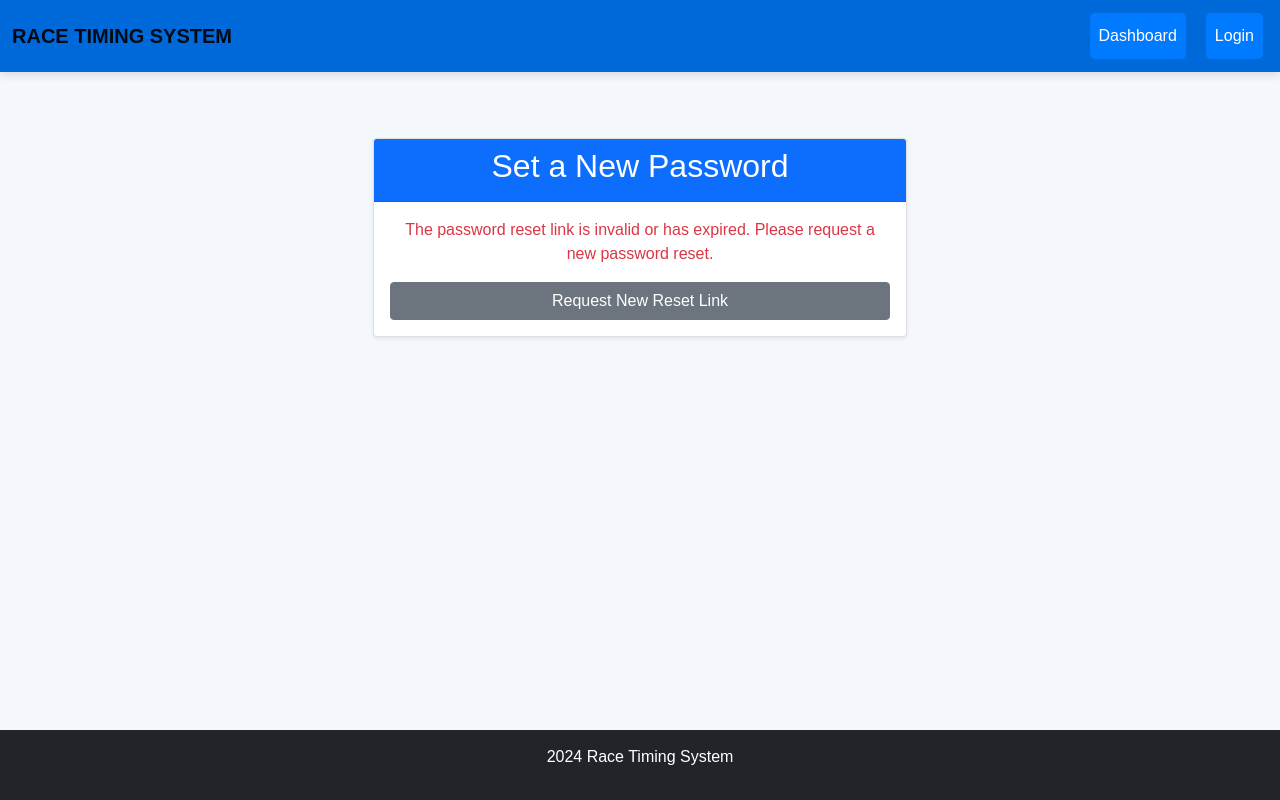
After one commit to JakeGT/RaceTimingSystem, a Django app: page /reset/1/1/ in a window 1280 px wide. The commit adds this page. Run offline with Django 5.2, Linux system fonts and the light colour scheme.

```diff
--- a/running/app/templates/app/login.html
+++ b/running/app/templates/app/login.html
@@ -49,7 +49,7 @@
                     </p>
 
                     <p class="text-center">
-                        <a href="{% url 'password-reset' %}">Forgot your password?</a>
+                        <a href="{% url 'password_reset' %}">Forgot your password?</a>
                     </p>
                 </div>
             </div>
--- /dev/null
+++ b/running/app/templates/app/password_reset_confirm.html
@@ -0,0 +1,45 @@
+{% extends 'base.html' %}
+
+{% block title %}Set New Password - Race Timing System{% endblock %}
+
+{% block content %}
+<div class="container mt-5">
+    <div class="row justify-content-center">
+        <div class="col-md-6">
+            <div class="card shadow-sm">
+                <div class="card-header bg-primary text-white text-center">
+                    <h2>Set a New Password</h2>
+                </div>
+                <div class="card-body">
+                    {% if validlink %}
+                        <p class="text-muted text-center">
+                            Please enter your new password below.
+                        </p>
+
+                        <form method="post">
+                            {% csrf_token %}
+
+                            <div class="mb-3">
+                                <label for="new_password1" class="form-label">New Password</label>
+                                <input type="password" id="new_password1" name="new_password1" class="form-control" required>
+                            </div>
+
+                            <div class="mb-3">
+                                <label for="new_password2" class="form-label">Confirm New Password</label>
+                                <input type="password" id="new_password2" name="new_password2" class="form-control" required>
+                            </div>
+
+                            <button type="submit" class="btn btn-primary w-100">Reset Password</button>
+                        </form>
+                    {% else %}
+                        <p class="text-danger text-center">
+                            The password reset link is invalid or has expired. Please request a new password reset.
+                        </p>
+                        <a href="{% url 'password_reset' %}" class="btn btn-secondary w-100">Request New Reset Link</a>
+                    {% endif %}
+                </div>
+            </div>
+        </div>
+    </div>
+</div>
+{% endblock %}
--- /dev/null
+++ b/running/app/templates/app/password_reset_subject.txt
@@ -0,0 +1 @@
+Reset Your Password - Race Timing System
--- a/running/app/urls.py
+++ b/running/app/urls.py
@@ -7,6 +7,9 @@ from django.conf import settings
 from django.conf.urls.static import static
 from django.urls import path, include
 from .views import upload_json
+from django.urls import path
+from .views import CustomPasswordResetView
+from django.contrib.auth import views as auth_views
 
 # -------------------------------------------------- Define URL Patterns --------------------------------------------------
 urlpatterns = [
@@ -35,9 +38,14 @@ urlpatterns = [
     #  user login page
     path('login/', views.user_login, name='login'),
 
-    #  user password reset page
-    path('password-reset/', views.password_reset_request, name='password-reset'),
-
+    path("password_reset/", CustomPasswordResetView.as_view(), name="password_reset"),
+    path("password_reset/done/", auth_views.PasswordResetDoneView.as_view(template_name="app/password_reset_done.html"),
+         name="password_reset_done"),
+    path("reset/<uidb64>/<token>/",
+         auth_views.PasswordResetConfirmView.as_view(template_name="app/password_reset_confirm.html"),
+         name="password_reset_confirm"),
+    path("reset/done/", auth_views.PasswordResetCompleteView.as_view(template_name="app/password_reset_complete.html"),
+         name="password_reset_complete"),
     #  user logout route
     path('logout/', views.user_logout, name='logout'),
 
```
Also changed, not shown: running/app/templates/app/password_reset.html (+6 -4 lines), running/app/templates/app/password_reset_complete.html (added, +24 -0 lines), running/app/templates/app/password_reset_done.html (added, +25 -0 lines), running/app/templates/app/password_reset_email.html (added, +12 -0 lines), running/app/views.py (+9 -27 lines), running/running/settings.py (+9 -1 lines), 2 other files.
